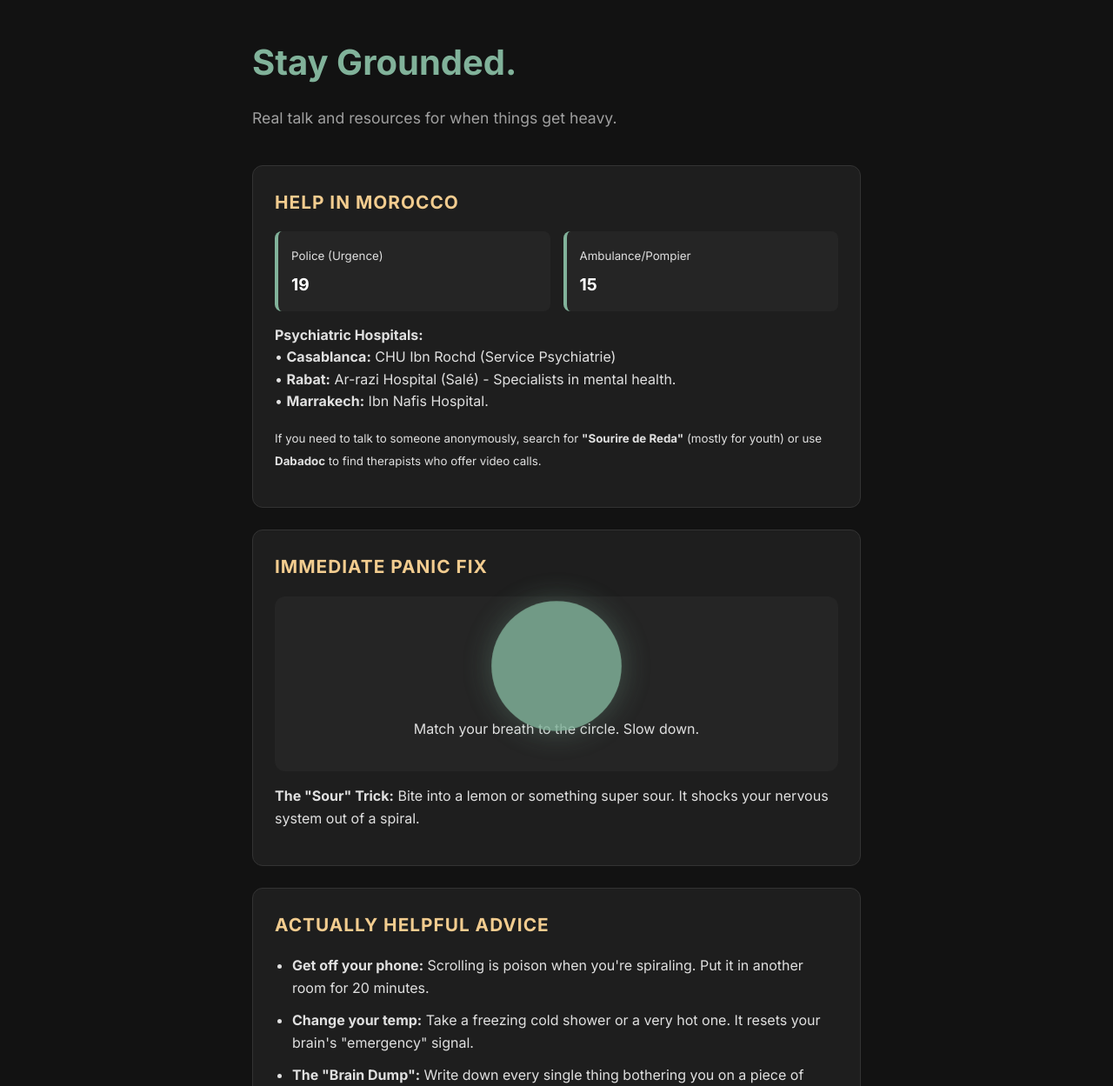
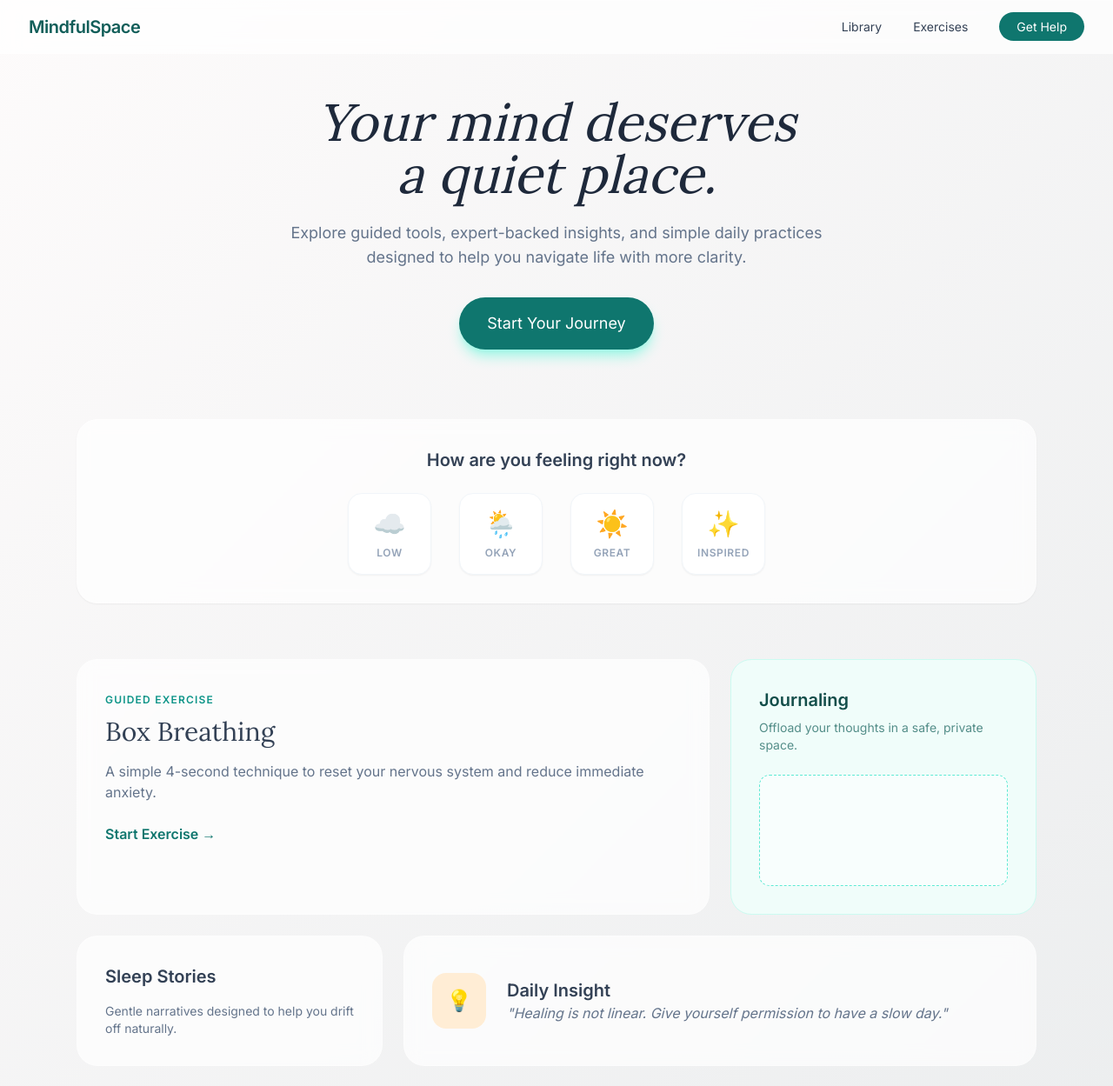
Before and after one commit to faroooxdd/mental-health, a plain HTML site: page index.html in a window 1280 px wide. Shown: the top 1249 px of the page at 87% size. Drawn offline with nearby package versions, Linux system fonts and the light colour scheme.

Commit message:
Update index.html

```diff
--- a/index.html
+++ b/index.html
@@ -3,151 +3,102 @@
 <head>
     <meta charset="UTF-8">
     <meta name="viewport" content="width=device-width, initial-scale=1.0">
-    <title>The Guardrail | Mental Health Morocco</title>
-    <link href="https://fonts.googleapis.com/css2?family=Inter:wght@300;400;700&display=swap" rel="stylesheet">
+    <title>MindfulSpace | Breathe & Reflect</title>
+    <script src="https://cdn.tailwindcss.com"></script>
+    <link href="https://fonts.googleapis.com/css2?family=Inter:wght@300;400;600&family=Lora:italic,wght@0,400;1,400&display=swap" rel="stylesheet">
     <style>
-        :root {
-            --bg: #121212; /* Darker background for eye strain */
-            --card: #1e1e1e;
-            --primary: #81b29a;
-            --accent: #f2cc8f;
-            --text: #e0e0e0;
-            --muted: #a0a0a0;
-            --danger: #e07a5f;
-        }
-
         body {
             font-family: 'Inter', sans-serif;
-            background-color: var(--bg);
-            color: var(--text);
-            margin: 0;
-            line-height: 1.6;
+            background: linear-gradient(135deg, #fdfbfb 0%, #ebedee 100%);
+            color: #334155;
         }
-
-        .container {
-            max-width: 700px;
-            margin: 0 auto;
-            padding: 40px 20px;
+        .serif { font-family: 'Lora', serif; }
+        .glass {
+            background: rgba(255, 255, 255, 0.7);
+            backdrop-filter: blur(10px);
+            border: 1px solid rgba(255, 255, 255, 0.3);
         }
-
-        header { margin-bottom: 40px; }
-        h1 { font-size: 2.5rem; color: var(--primary); margin: 0; }
-        .tagline { color: var(--muted); font-size: 1.1rem; }
-
-        .section {
-            background: var(--card);
-            padding: 25px;
-            border-radius: 12px;
-            margin-bottom: 25px;
-            border: 1px solid #333;
-        }
-
-        h2 { color: var(--accent); font-size: 1.3rem; margin-top: 0; text-transform: uppercase; letter-spacing: 1px; }
-
-        /* Crisis Info */
-        .crisis-grid {
-            display: grid;
-            grid-template-columns: 1fr 1fr;
-            gap: 15px;
-        }
-        .box {
-            background: #252525;
-            padding: 15px;
-            border-radius: 8px;
-            border-left: 4px solid var(--primary);
-        }
-        .num { display: block; font-size: 1.2rem; font-weight: bold; color: white; margin-top: 5px; }
-
-        /* The "Shit to do" list */
-        ul { padding-left: 20px; }
-        li { margin-bottom: 12px; }
-        .warning { color: var(--danger); font-weight: bold; }
-
-        /* Breathe Circle */
-        .breathe-wrap { text-align: center; padding: 20px; background: #252525; border-radius: 12px; }
-        .circle {
-            width: 80px; height: 80px;
-            background: var(--primary);
-            border-radius: 50%;
-            margin: 20px auto;
-            animation: breathe 8s infinite ease-in-out;
-            box-shadow: 0 0 20px rgba(129, 178, 154, 0.4);
-        }
-        @keyframes breathe {
-            0%, 100% { transform: scale(1); opacity: 0.4; }
-            50% { transform: scale(2); opacity: 0.9; }
-        }
-
-        .footer {
-            text-align: center;
-            margin-top: 60px;
-            padding-bottom: 40px;
-            color: var(--muted);
-            font-size: 0.9rem;
-        }
-
-        hr { border: 0; border-top: 1px solid #333; margin: 20px 0; }
+        .mood-btn:hover { transform: translateY(-3px); transition: all 0.3s ease; }
     </style>
 </head>
-<body>
+<body class="min-h-screen">
 
-<div class="container">
-    <header>
-        <h1>Stay Grounded.</h1>
-        <p class="tagline">Real talk and resources for when things get heavy.</p>
-    </header>
+    <nav class="sticky top-0 z-50 glass px-8 py-4 flex justify-between items-center">
+        <div class="text-xl font-semibold tracking-tight text-teal-800">MindfulSpace</div>
+        <div class="space-x-8 text-sm font-medium">
+            <a href="#" class="hover:text-teal-600">Library</a>
+            <a href="#" class="hover:text-teal-600">Exercises</a>
+            <a href="#" class="bg-teal-700 text-white px-5 py-2 rounded-full hover:bg-teal-800 transition">Get Help</a>
+        </div>
+    </nav>
 
-    <div class="section">
-        <h2>Help in Morocco</h2>
-        <div class="crisis-grid">
-            <div class="box">
-                <small>Police (Urgence)</small>
-                <span class="num">19</span>
+    <main class="max-w-6xl mx-auto px-6 py-12">
+
+        <section class="text-center mb-20">
+            <h1 class="serif text-5xl md:text-6xl text-slate-800 mb-6 italic">Your mind deserves <br>a quiet place.</h1>
+            <p class="text-lg text-slate-500 max-w-2xl mx-auto mb-8">
+                Explore guided tools, expert-backed insights, and simple daily practices designed to help you navigate life with more clarity.
+            </p>
+            <button class="bg-teal-700 text-white px-8 py-4 rounded-full text-lg font-medium shadow-lg shadow-teal-200 hover:shadow-xl transition-all">
+                Start Your Journey
+            </button>
+        </section>
+
+        <section class="glass rounded-3xl p-8 mb-16 text-center shadow-sm">
+            <h2 class="text-xl font-semibold mb-6">How are you feeling right now?</h2>
+            <div class="flex justify-center gap-4 md:gap-8 flex-wrap">
+                <button class="mood-btn flex flex-col items-center bg-white p-4 rounded-2xl w-24 shadow-sm border border-slate-100">
+                    <span class="text-3xl mb-2">☁️</span>
+                    <span class="text-xs font-bold uppercase tracking-wider text-slate-400">Low</span>
+                </button>
+                <button class="mood-btn flex flex-col items-center bg-white p-4 rounded-2xl w-24 shadow-sm border border-slate-100">
+                    <span class="text-3xl mb-2">🌦️</span>
+                    <span class="text-xs font-bold uppercase tracking-wider text-slate-400">Okay</span>
+                </button>
+                <button class="mood-btn flex flex-col items-center bg-white p-4 rounded-2xl w-24 shadow-sm border border-slate-100">
+                    <span class="text-3xl mb-2">☀️</span>
+                    <span class="text-xs font-bold uppercase tracking-wider text-slate-400">Great</span>
+                </button>
+                <button class="mood-btn flex flex-col items-center bg-white p-4 rounded-2xl w-24 shadow-sm border border-slate-100">
+                    <span class="text-3xl mb-2">✨</span>
+                    <span class="text-xs font-bold uppercase tracking-wider text-slate-400">Inspired</span>
+                </button>
             </div>
-            <div class="box">
-                <small>Ambulance/Pompier</small>
-                <span class="num">15</span>
+        </section>
+
+        <div class="grid grid-cols-1 md:grid-cols-3 gap-6">
+            <div class="md:col-span-2 glass p-8 rounded-3xl hover:border-teal-200 transition group">
+                <span class="text-teal-600 font-bold text-xs uppercase tracking-widest">Guided Exercise</span>
+                <h3 class="serif text-3xl mt-2 mb-4">Box Breathing</h3>
+                <p class="text-slate-500 mb-6">A simple 4-second technique to reset your nervous system and reduce immediate anxiety.</p>
+                <a href="#" class="text-teal-700 font-semibold group-hover:underline">Start Exercise →</a>
+            </div>
+
+            <div class="bg-teal-50 p-8 rounded-3xl border border-teal-100">
+                <h3 class="text-xl font-semibold mb-2 text-teal-900">Journaling</h3>
+                <p class="text-sm text-teal-800/70 mb-6">Offload your thoughts in a safe, private space.</p>
+                <div class="h-32 bg-white/50 rounded-xl border border-dashed border-teal-300"></div>
+            </div>
+
+            <div class="glass p-8 rounded-3xl hover:border-teal-200 transition">
+                <h3 class="text-xl font-semibold mb-4">Sleep Stories</h3>
+                <p class="text-slate-500 text-sm">Gentle narratives designed to help you drift off naturally.</p>
+            </div>
+
+            <div class="md:col-span-2 glass p-8 rounded-3xl flex flex-col md:flex-row items-center gap-6">
+                <div class="bg-orange-100 text-orange-600 p-4 rounded-2xl text-2xl">💡</div>
+                <div>
+                    <h3 class="text-xl font-semibold">Daily Insight</h3>
+                    <p class="text-slate-500 italic">"Healing is not linear. Give yourself permission to have a slow day."</p>
+                </div>
             </div>
         </div>
-        <p style="margin-top:15px;">
-            <strong>Psychiatric Hospitals:</strong><br>
-            • <strong>Casablanca:</strong> CHU Ibn Rochd (Service Psychiatrie)<br>
-            • <strong>Rabat:</strong> Ar-razi Hospital (Salé) - Specialists in mental health.<br>
-            • <strong>Marrakech:</strong> Ibn Nafis Hospital.
-        </p>
-        <p><small>If you need to talk to someone anonymously, search for <strong>"Sourire de Reda"</strong> (mostly for youth) or use <strong>Dabadoc</strong> to find therapists who offer video calls.</small></p>
-    </div>
 
-    <div class="section">
-        <h2>Immediate Panic Fix</h2>
-        <div class="breathe-wrap">
-            <div class="circle"></div>
-            <p>Match your breath to the circle. Slow down.</p>
-        </div>
-        <p><strong>The "Sour" Trick:</strong> Bite into a lemon or something super sour. It shocks your nervous system out of a spiral.</p>
-    </div>
+    </main>
 
-    <div class="section">
-        <h2>Actually Helpful Advice</h2>
-        <ul>
-            <li><strong>Get off your phone:</strong> Scrolling is poison when you're spiraling. Put it in another room for 20 minutes.</li>
-            <li><strong>Change your temp:</strong> Take a freezing cold shower or a very hot one. It resets your brain's "emergency" signal.</li>
-            <li><strong>The "Brain Dump":</strong> Write down every single thing bothering you on a piece of paper. Then rip it up. It sounds cliché, but it offloads the mental weight.</li>
-            <li><span class="warning">Don't:</span> Don't make any permanent decisions today. Your brain is lying to you right now because it's tired.</li>
-            <li><span class="warning">Don't:</span> Avoid caffeine or sugar right now; they mimic the physical symptoms of anxiety (shaking, heart racing).</li>
-        </ul>
-    </div>
-
-    <div class="section">
-        <h2>Reality Check</h2>
-        <p>You’ve survived 100% of your bad days so far. This is just a wave. It feels like a wall, but it’s a wave. Let it wash over you, don't fight it, and it <em>will</em> recede.</p>
-    </div>
-
-    <div class="footer">
-        <p>Stay safe. You matter.</p>
-        <p>© 2025 Copyright. All rights protected.</p>
-    </div>
-</div>
+    <footer class="mt-20 py-10 text-center border-t border-slate-200 text-slate-400 text-sm">
+        <p>&copy; 2024 MindfulSpace. You are not alone.</p>
+    </footer>
 
 </body>
 </html>
```
